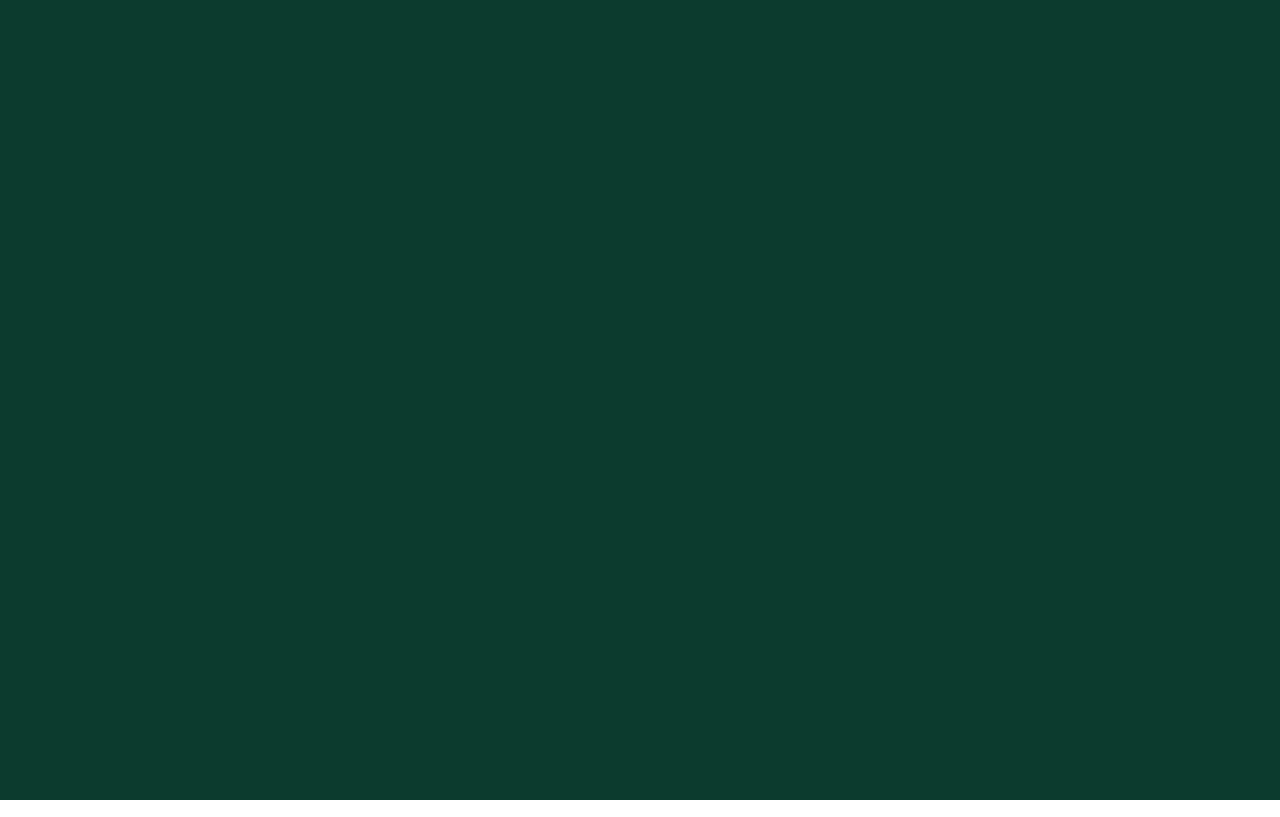
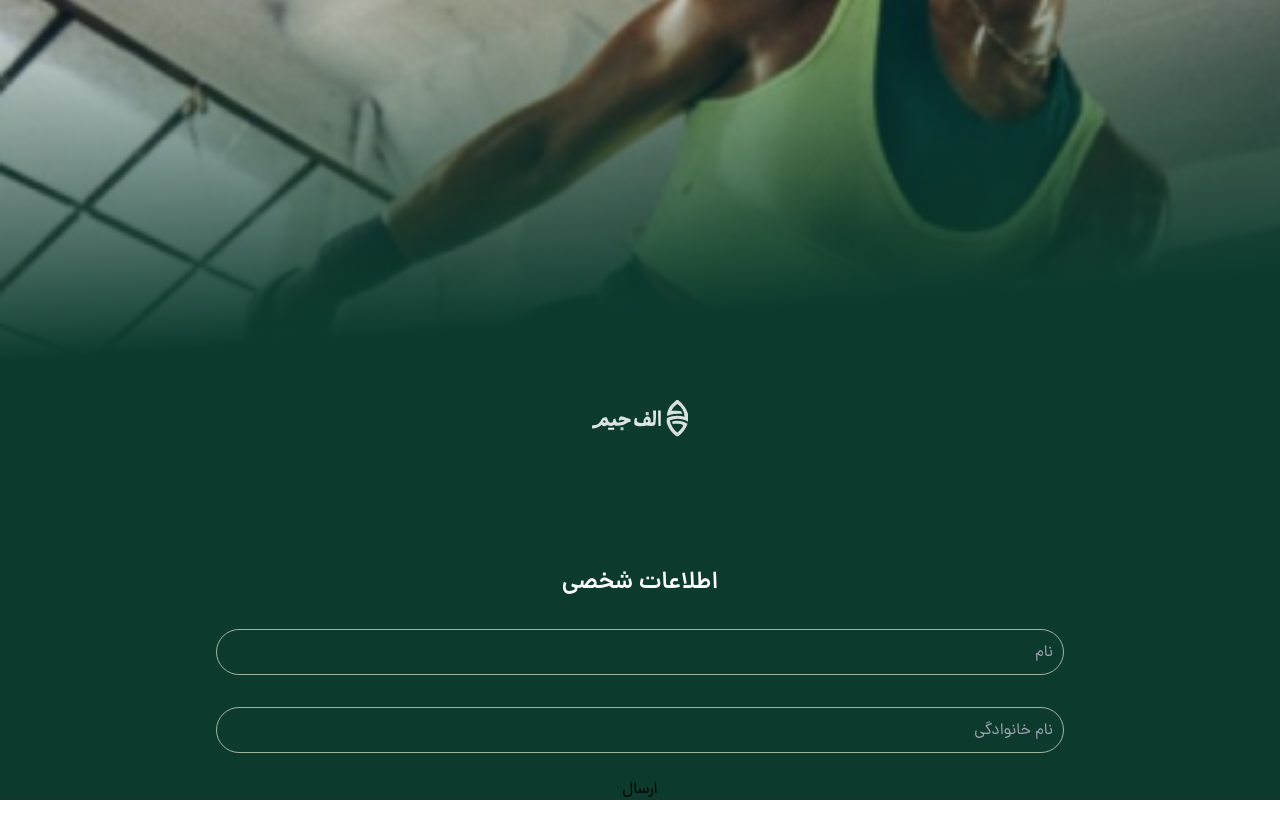
Before and after one commit to Farnaziifz/alef-gym-athles, a Vue app: page /auth/personnalInfo in a window 1280 px wide. Before the commit this address had no page. Built offline with nearby package versions, Linux system fonts and the light colour scheme.

Commit message:
username and personal info pages

```diff
--- /dev/null
+++ b/src/presentation/pages/Auth/PersonnalInfo/index.vue
@@ -0,0 +1,31 @@
+<script setup lang="ts">
+import { ref } from 'vue';
+
+import PageHader from '@/presentation/components/shared/PageHader.vue';
+import LoginBanner from '@/assets/images/Banners/Login-Banner.png';
+import Logo from '@/assets/images/Generals/Logo.svg';
+import Button from '@/presentation/components/shared/button.vue';
+import CustomInput from '@/presentation/components/shared/CustomInput.vue';
+
+const phoneNumber = ref('');
+</script>
+
+<template>
+  <div>
+    <PageHader :img="LoginBanner" />
+    <div class="container">
+      <div class="flex flex-col items-center">
+        <img :src="Logo" class="w-24" />
+        <p class="text-white font-[dana-demi] text-2xl mt-32">اطلاعات شخصی</p>
+        <CustomInput type="number" :model-value="phoneNumber" placeholder="نام" class="mt-8" />
+        <CustomInput
+          type="number"
+          :model-value="phoneNumber"
+          placeholder="نام خانوادگی"
+          class="mt-8"
+        />
+        <Button text="ارسال" color="primary" bg-color="secondary" rounded="40px" class="mt-2" />
+      </div>
+    </div>
+  </div>
+</template>
--- /dev/null
+++ b/src/presentation/pages/Auth/Username/index.vue
@@ -0,0 +1,30 @@
+<script setup lang="ts">
+import { ref } from 'vue';
+
+import PageHader from '@/presentation/components/shared/PageHader.vue';
+import LoginBanner from '@/assets/images/Banners/Login-Banner.png';
+import Logo from '@/assets/images/Generals/Logo.svg';
+import Button from '@/presentation/components/shared/button.vue';
+import CustomInput from '@/presentation/components/shared/CustomInput.vue';
+
+const phoneNumber = ref('');
+</script>
+
+<template>
+  <div>
+    <PageHader :img="LoginBanner" />
+    <div class="container">
+      <div class="flex flex-col items-center">
+        <img :src="Logo" class="w-24" />
+        <p class="text-white font-[dana-demi] text-2xl mt-32">نام کاربری</p>
+        <CustomInput
+          :model-value="phoneNumber"
+          placeholder="نام کاربری خود را وارد کنید"
+          class="mt-8"
+        />
+
+        <Button text="ارسال" color="primary" bg-color="secondary" rounded="40px" class="mt-2" />
+      </div>
+    </div>
+  </div>
+</template>
--- a/src/resorces/router/Modules/auth.config.ts
+++ b/src/resorces/router/Modules/auth.config.ts
@@ -1,6 +1,8 @@
 import Auth from '@/presentation/pages/Auth/index.vue';
 import Login from '@/presentation/pages/Auth/Login/index.vue';
 import OTP from '@/presentation/pages/Auth/OTP/index.vue';
+import PersonnalInfo from '@/presentation/pages/Auth/PersonnalInfo/index.vue';
+import Usernanme from '@/presentation/pages/Auth/Username/index.vue';
 export const AuthRouterConfig = {
   name: 'auth',
   path: 'auth',
@@ -16,6 +18,16 @@ export const AuthRouterConfig = {
       name: 'OTP',
       path: 'otp',
       component: OTP
+    },
+    {
+      name: 'PersonnalInfo',
+      path: 'personnalInfo',
+      component: PersonnalInfo
+    },
+    {
+      name: 'username',
+      path: 'username',
+      component: Usernanme
     }
   ]
 };
```
